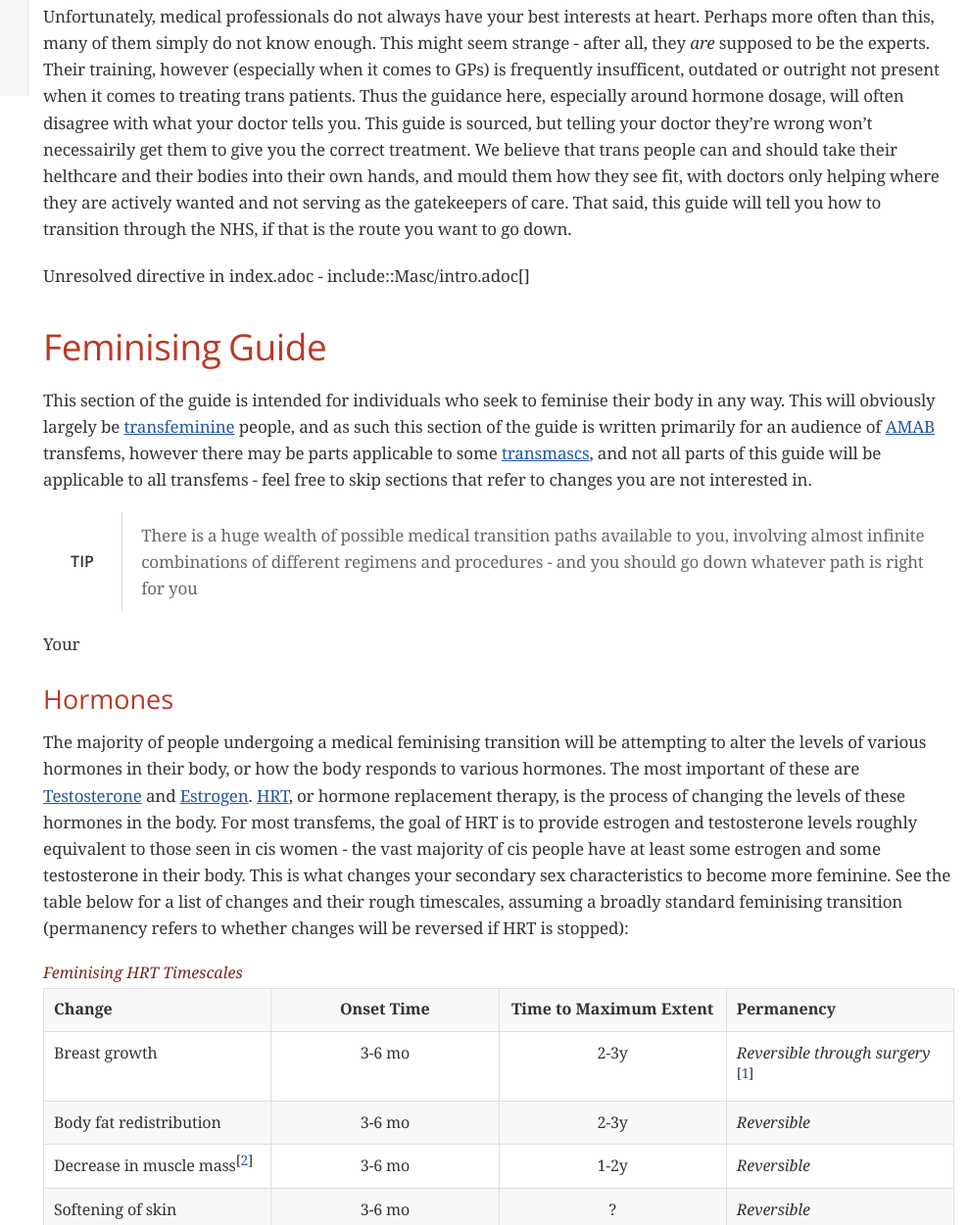
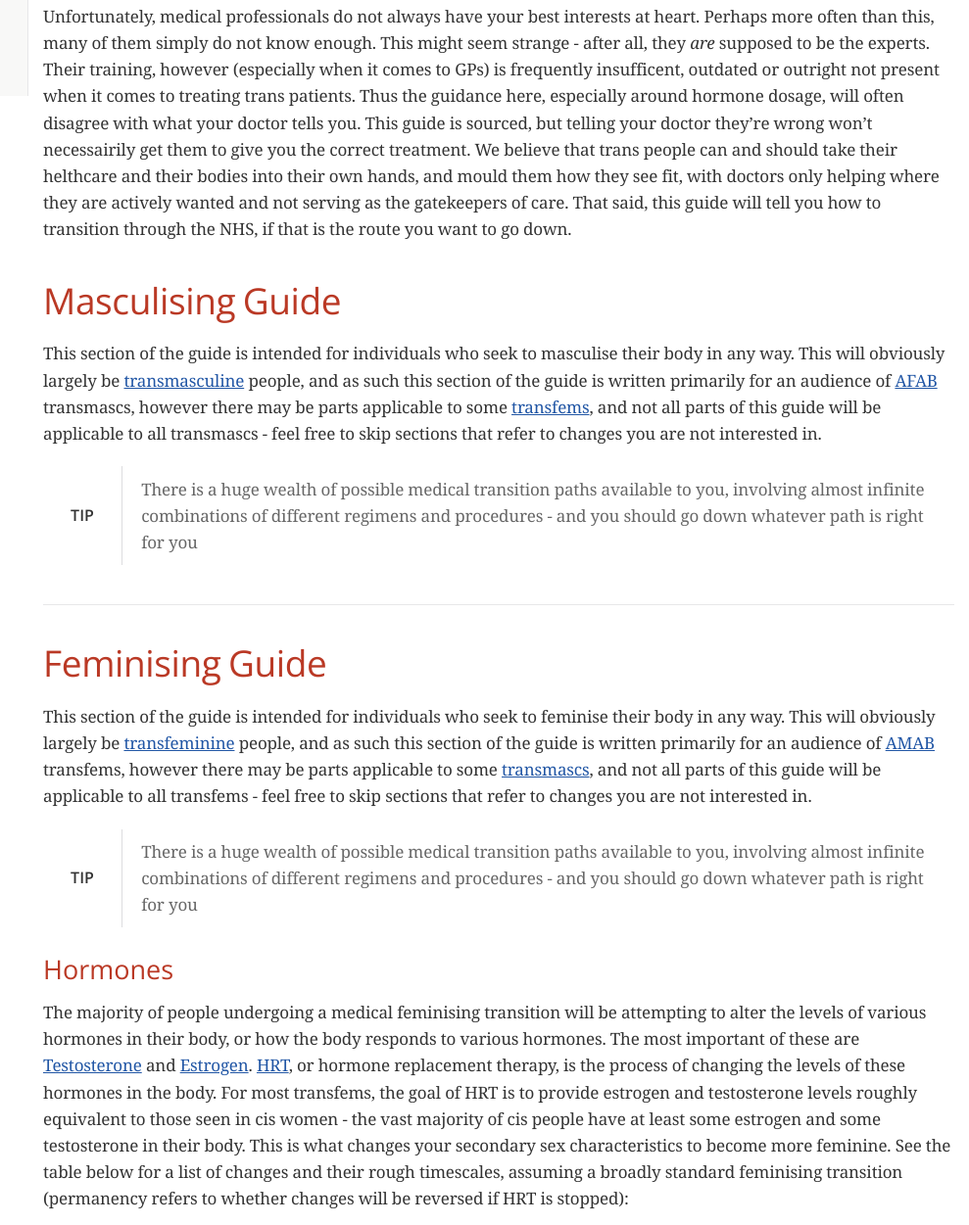
Before and after one commit to Trans-Healthcare-UK/Trans-Healthcare-UK.github.io, a plain HTML site: page index.html in a window 1280 px wide. Shown: the part 702-1953 px from the top of the page at 98% size, without its empty margins (291-1280 px from the left). Drawn offline with nearby package versions, Linux system fonts and the light colour scheme; a web font is replaced by a local one.

Commit message:
generated

```diff
--- a/index.html
+++ b/index.html
@@ -446,6 +446,7 @@ body.book #toc,body.book #preamble,body.book h1.sect0,body.book .sect1>h2{page-b
 <div id="toctitle">Table of Contents</div>
 <ul class="sectlevel2">
 <li><a href="#_mission">Mission</a></li>
+<li><a href="#_masculising_guide">Masculising Guide</a></li>
 <li><a href="#_feminising_guide">Feminising Guide</a>
 <ul class="sectlevel2">
 <li><a href="#_hormones">Hormones</a>
@@ -460,6 +461,7 @@ body.book #toc,body.book #preamble,body.book h1.sect0,body.book .sect1>h2{page-b
 <li><a href="#_dosing">Dosing</a></li>
 </ul>
 </li>
+<li><a href="#_t_blockers">T-blockers</a></li>
 <li><a href="#_non_standard_feminising_hrt">Non-standard Feminising HRT</a></li>
 <li><a href="#_sourcing">Sourcing</a>
 <ul class="sectlevel4">
@@ -494,8 +496,25 @@ body.book #toc,body.book #preamble,body.book h1.sect0,body.book .sect1>h2{page-b
 <div class="paragraph">
 <p>Unfortunately, medical professionals do not always have your best interests at heart. Perhaps more often than this, many of them simply do not know enough. This might seem strange - after all, they <em>are</em> supposed to be the experts. Their training, however (especially when it comes to GPs) is frequently insufficent, outdated or outright not present when it comes to treating trans patients. Thus the guidance here, especially around hormone dosage, will often disagree with what your doctor tells you. This guide is sourced, but telling your doctor they&#8217;re wrong won&#8217;t necessairily get them to give you the correct treatment. We believe that trans people can and should take their helthcare and their bodies into their own hands, and mould them how they see fit, with doctors only helping where they are actively wanted and not serving as the gatekeepers of care. That said, this guide will tell you how to transition through the NHS, if that is the route you want to go down.</p>
 </div>
+</div>
+<div class="sect1">
+<h2 id="_masculising_guide">Masculising Guide</h2>
+<div class="sectionbody">
 <div class="paragraph">
-<p>Unresolved directive in index.adoc - include::Masc/intro.adoc[]</p>
+<p>This section of the guide is intended for individuals who seek to masculise their body in any way. This will obviously largely be <a href="#transmasculine">transmasculine</a> people, and as such this section of the guide is written primarily for an audience of <a href="#AFAB">AFAB</a> transmascs, however there may be parts applicable to some <a href="#transfeminine">transfems</a>, and not all parts of this guide will be applicable to all transmascs - feel free to skip sections that refer to changes you are not interested in.</p>
+</div>
+<div class="admonitionblock tip">
+<table>
+<tr>
+<td class="icon">
+<div class="title">Tip</div>
+</td>
+<td class="content">
+There is a huge wealth of possible medical transition paths available to you, involving almost infinite combinations of different regimens and procedures - and you should go down whatever path is right for you
+</td>
+</tr>
+</table>
+</div>
 </div>
 </div>
 <div class="sect1">
@@ -515,9 +534,6 @@ There is a huge wealth of possible medical transition paths available to you, in
 </td>
 </tr>
 </table>
-</div>
-<div class="paragraph">
-<p>Your</p>
 </div>
 <div class="sect2">
 <h3 id="_hormones">Hormones</h3>
@@ -1118,6 +1134,12 @@ Taking pills <a href="#sublingually">[sublingually]</a> or <a href="#buccally">[
 </div>
 </div>
 <div class="sect3">
+<h4 id="_t_blockers">T-blockers</h4>
+<div class="paragraph">
+<p>T-blockers, as the name suggests, block testosterone. This means</p>
+</div>
+</div>
+<div class="sect3">
 <h4 id="_non_standard_feminising_hrt">Non-standard Feminising HRT</h4>
 <div class="paragraph">
 <p>Most transfem HRT provision is highly binary. Not everyone wants this as a final result. Whilst HRT is not entirely a pick-and-mix affair of outcomes, the result can to some degree be customised. There are largely two places it is possible to do this - the genitals and the chest. When it comes to genitals, see <a href="#blockers">[blockers]</a> for more information - different blockers have different effects there. Whilst there is little to no evidence of ways to increase breast growth beyond that offered through standard HRT (see <a href="#prog">[prog]</a> for more info), breast implants are a way to increase breast size. However, the effect of HRT on breast growth can be reduced (although not entirely eliminated) through the use of selective estrogen receptor modulators or SERMs.</p>
@@ -1389,7 +1411,7 @@ If you don&#8217;t have access to 63% Isopropyl alcohol (you probably won&#8217;
 </div>
 <div id="footer">
 <div id="footer-text">
-Last updated 2023-08-24 11:49:38 UTC
+Last updated 2023-09-13 22:53:58 UTC
 </div>
 </div>
 </body>
```
